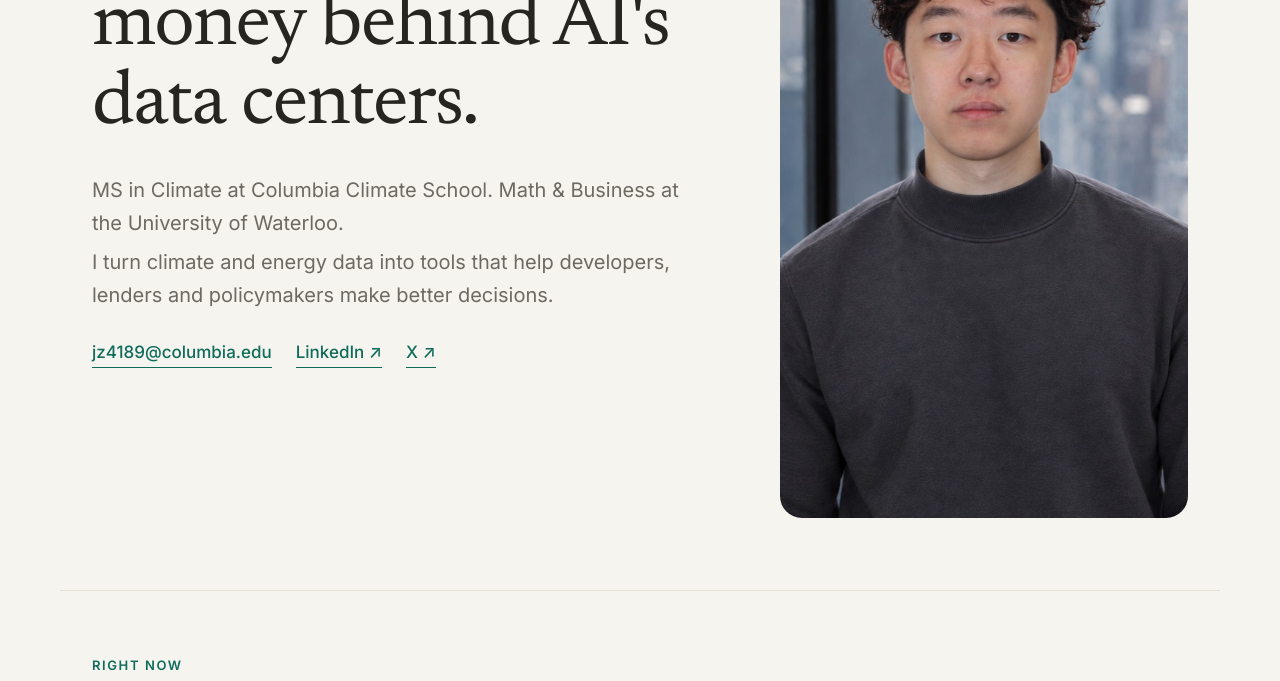
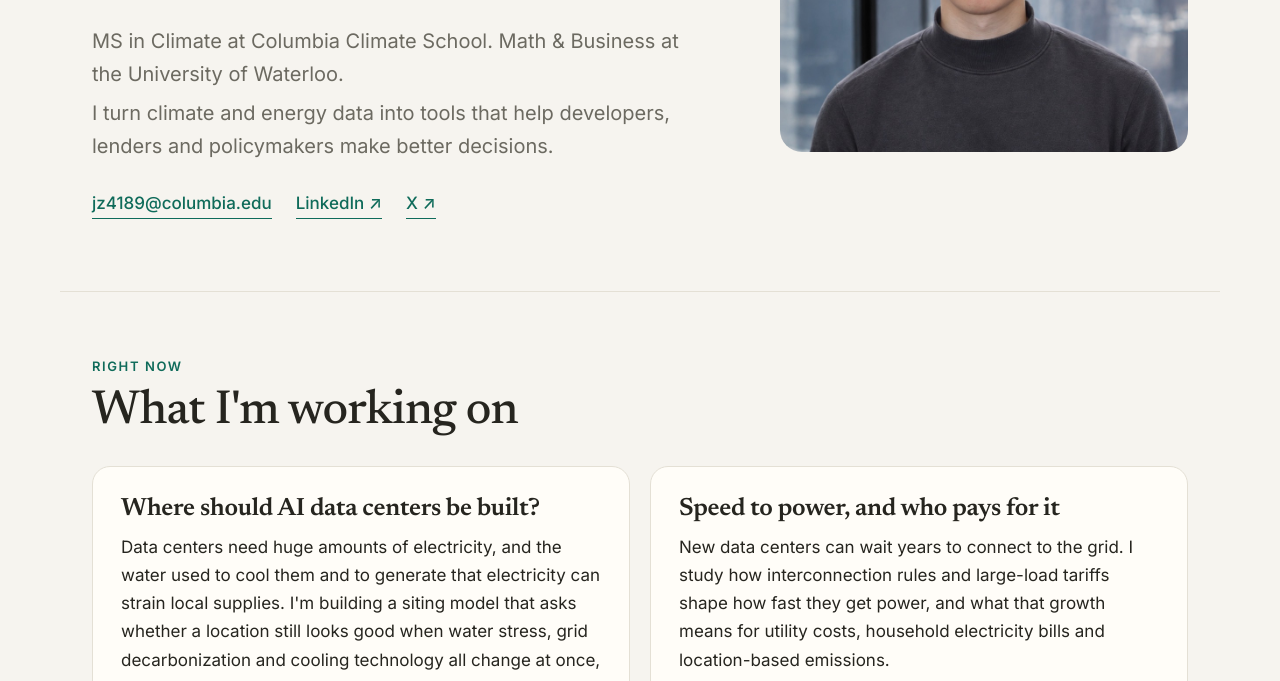
Before and after one commit to jhakakris/kriszhang.ca, a plain HTML site: page index.html in a window 1280 px wide. Shown: the part 462-1143 px from the top of the page. Drawn offline with Linux system fonts and the light colour scheme.

Commit message:
Use the latest CV and a square portrait
Co-Authored-By: Claude Opus 5.5 <noreply@anthropic.com>

```diff
--- a/style.css
+++ b/style.css
@@ -40,7 +40,7 @@ a { color: var(--accent); }
 .links { display: flex; flex-wrap: wrap; gap: 10px 24px; margin-top: 26px; font-weight: 500; }
 .links a { text-decoration: none; border-bottom: 1px solid currentColor; padding-bottom: 1px; }
 .portrait { margin: 0; }
-.portrait img { width: 100%; aspect-ratio: 4 / 5; object-fit: cover; object-position: 50% 35%; border-radius: 22px; }
+.portrait img { width: 100%; height: auto; aspect-ratio: 1 / 1; object-fit: cover; object-position: 50% 40%; border-radius: 22px; }
 
 /* sections */
 .block { padding-top: 64px; padding-bottom: 32px; border-top: 1px solid var(--line); }
```
Also changed, not shown: 1 other file.
